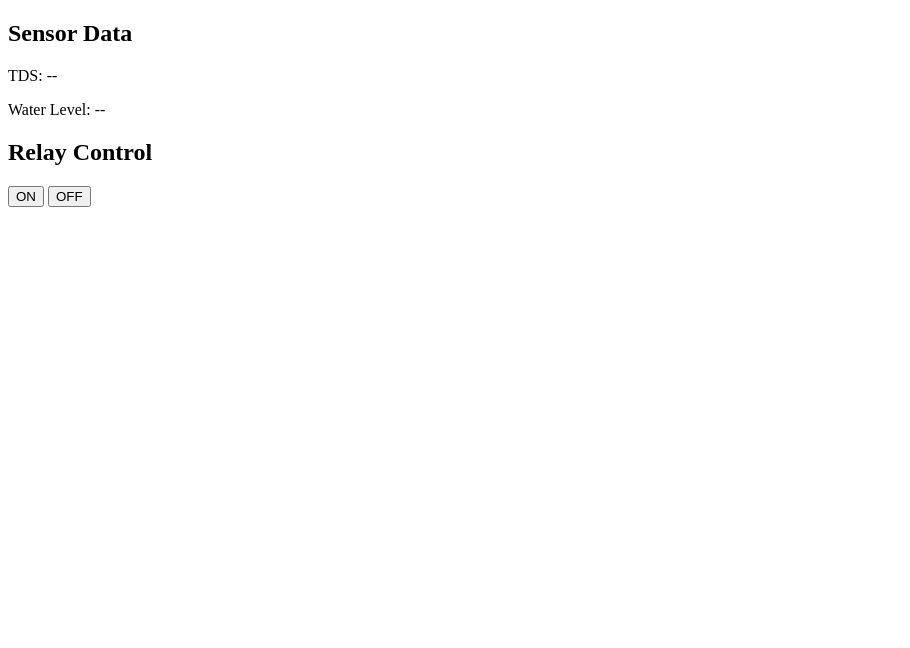
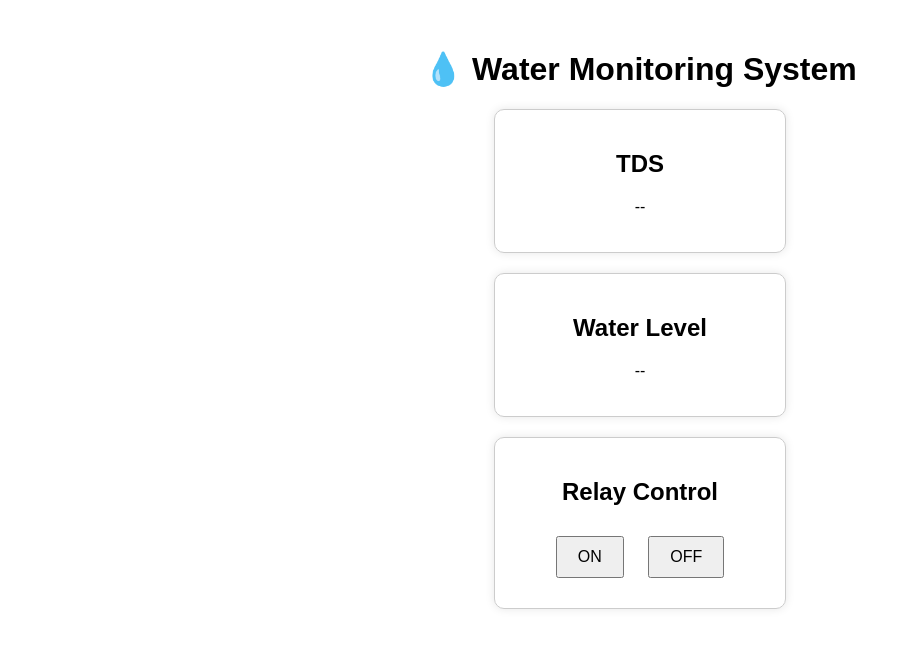
Before and after one commit to ec23b1044-oss/wamot, a website: page public/index.html in a window 1280 px wide. Shown: the whole page, without its empty margins (0-910 px from the left). Drawn offline with Linux system fonts and the light colour scheme; no server answers.

Commit message:
Update index.html

```diff
--- a/public/index.html
+++ b/public/index.html
@@ -1,28 +1,62 @@
 <!DOCTYPE html>
 <html>
 <head>
-  <title>IoT Dashboard</title>
+  <title>WAMOT Dashboard</title>
+  <style>
+    body {
+      font-family: Arial;
+      text-align: center;
+      margin-top: 50px;
+    }
+
+    .card {
+      border: 1px solid #ccc;
+      padding: 20px;
+      margin: 20px auto;
+      width: 250px;
+      border-radius: 10px;
+      box-shadow: 0 0 10px rgba(0,0,0,0.1);
+    }
+
+    button {
+      padding: 10px 20px;
+      margin: 10px;
+      font-size: 16px;
+    }
+  </style>
 </head>
+
 <body>
 
-<h2>Sensor Data</h2>
+<h1>💧 Water Monitoring System</h1>
 
-<p>TDS: <span id="tds">--</span></p>
-<p>Water Level: <span id="level">--</span></p>
+<div class="card">
+  <h2>TDS</h2>
+  <p id="tds">--</p>
+</div>
 
+<div class="card">
+  <h2>Water Level</h2>
+  <p id="level">--</p>
+</div>
+
+<div class="card">
   <h2>Relay Control</h2>
-
   <button onclick="setRelay(true)">ON</button>
   <button onclick="setRelay(false)">OFF</button>
+</div>
 
 <script>
 const SUPABASE_URL = "https://YOUR_PROJECT.supabase.co";
 const ANON_KEY = "YOUR_ANON_KEY";
 
-// 🔁 Fetch latest sensor data
+const device_id = "device_001";
+
+// 🔁 Fetch latest data
 async function getData() {
+  try {
     const res = await fetch(
-    SUPABASE_URL + "/rest/v1/device_data?device_id=eq.device_001&order=created_at.desc&limit=1",
+      `${SUPABASE_URL}/rest/v1/device_data?device_id=eq.${device_id}&order=created_at.desc&limit=1`,
       {
         headers: {
           "apikey": ANON_KEY
@@ -36,12 +70,15 @@ async function getData() {
       document.getElementById("tds").innerText = data[0].tds;
       document.getElementById("level").innerText = data[0].water_level;
     }
+  } catch (err) {
+    console.log("Error fetching data");
+  }
 }
 
 // 🔁 Relay control
 async function setRelay(state) {
   await fetch(
-    SUPABASE_URL + "/rest/v1/devices?device_id=eq.device_001",
+    `${SUPABASE_URL}/rest/v1/devices?device_id=eq.${device_id}`,
     {
       method: "PATCH",
       headers: {
@@ -58,7 +95,7 @@ async function setRelay(state) {
 // 🔄 Auto refresh every 5 sec
 setInterval(getData, 5000);
 
-// initial load
+// Initial load
 getData();
 </script>
 
```
Lines whose indentation alone changed are shown as unchanged.
